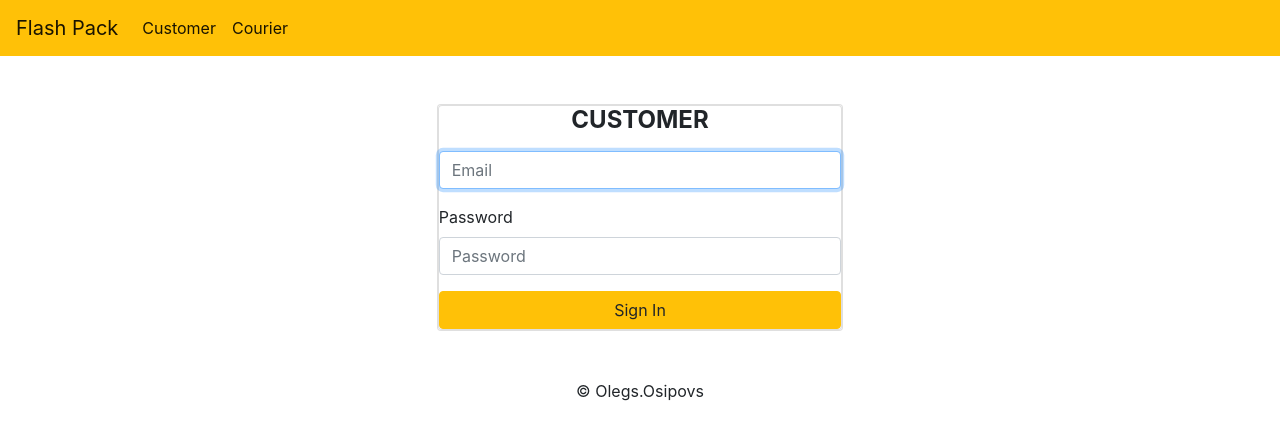
After one commit to OOsipovs/flashpack, a Django app: page /sign-in/ in a window 1280 px wide. The commit adds this page. Shown: the top 440 px of the page. Run offline with Django 3.2, Linux system fonts and the light colour scheme; some libraries are stand-ins or nearby versions.

Commit message:
Sign-In functionality added

```diff
--- a/core/templates/base.html
+++ b/core/templates/base.html
@@ -5,17 +5,12 @@
     <meta http-equiv="X-UA-Compatible" content="IE=edge" />
     <meta name="viewport" content="width=device-width, initial-scale=1.0" />
     <title>Home</title>
-    {% load bootstrap4 %}
-    {% bootstrap_css %}
-    {% bootstrap_javascript jquery='full' %}
-
-    {% block head %}
-
-    {% endblock %}
+    {% load bootstrap4 %} {% bootstrap_css %} {% bootstrap_javascript jquery='full' %} {% block head %} {% endblock %}
   </head>
   <body>
-    <nav class="navbar navbar-expand-lg navbar-light bg-warning">
+    <nav class="navbar {% if not request.user.is_authenticated %} navbar-expand-lg {% endif %} navbar-light bg-warning">
       <a class="navbar-brand" href="/">Flash Pack</a>
+      {% if not request.user.is_authenticated %}
       <button
         class="navbar-toggler"
         type="button"
@@ -23,26 +18,29 @@
         data-target="#navbarSupportedContent"
         aria-controls="navbarSupportedContent"
         aria-expanded="false"
-        aria-label="Toggle navigation"
-      >
+        aria-label="Toggle navigation">
         <span class="navbar-toggler-icon"></span>
       </button>
 
       <div class="collapse navbar-collapse" id="navbarSupportedContent">
         <ul class="navbar-nav">
-          <li class="nav-item">
-            <a class="nav-link active" aria-current="page" href="#">Customer</a>
+          <li class="nav-item {% if request.GET.next != '/courier/' %}active{% endif %}">
+            <a class="nav-link active" aria-current="page" href="/sign-in/?next=/customer/">Customer</a>
           </li>
-          <li class="nav-item">
-            <a class="nav-link" href="#">Courier</a>
+          <li class="nav-item {% if request.GET.next == '/courier/' %}active{% endif %}">
+            <a class="nav-link active" aria-current="page" href="/sign-in/?next=/courier/">Courier</a>
           </li>
         </ul>
       </div>
+      {% else %}
+      <form class="form-inline">
+        <span class="mr-4">{{ request.user.get_full_name|title }}</span>
+        <a href="/sign-out" class="btn btn-outline-dark">Sign Out</a>
+      </form>
+      {% endif %}
     </nav>
 
-    {% block content %}
-
-    {% endblock %}
+    {% block content %} {% endblock %}
 
     <footer class="text-center mt-5 mb-5">&copy; Olegs.Osipovs</footer>
   </body>
--- /dev/null
+++ b/core/templates/sign_in.html
@@ -0,0 +1,36 @@
+{% extends 'base.html' %}
+{% load bootstrap4 %}
+
+{% block content %}
+
+<div class="continer-fluid mt-5">
+    <div class="row justify-content-center">
+        <div class="col-lg-4">
+            <div class="card">
+                <div class="card body">
+                    <h4 class="text-center text-uppercase mb-3">
+                        <b>
+                            {% if request.GET.next != '/courier/' %}
+                            Customer
+                            {% else %}
+                            Courier
+                            {% endif %}
+                        </b>
+                    </h4>
+                    <form method="POST">
+                        {% csrf_token %}
+                        {% bootstrap_form_errors form %}
+                        {% bootstrap_label "Email" %}
+                        {% bootstrap_field form.username show_label=False placeholder="Email" %}
+                        {% bootstrap_field form.password %}
+                        <button class="btn btn-warning btn-block">
+                            Sign In
+                        </button>
+                    </form>
+                </div>
+            </div>
+        </div>
+    </div>
+</div>
+
+{% endblock %}
--- a/core/views.py
+++ b/core/views.py
@@ -1,11 +1,14 @@
 from django.shortcuts import render
+from django.contrib.auth.decorators import login_required
 
 # Create your views here.
 def home(request):
     return render(request, 'home.html')
 
+@login_required()
 def customer_page(request):
     return render(request, 'customer.html')
 
+@login_required()
 def courier_page(request):
     return render(request, 'courier.html')
--- a/flashpack/settings.py
+++ b/flashpack/settings.py
@@ -120,3 +120,5 @@ USE_TZ = True
 # https://docs.djangoproject.com/en/3.1/howto/static-files/
 
 STATIC_URL = '/static/'
+LOGIN_URL='/sign_in/'
+LOGIN_REDIRECT_URL='/'
--- a/flashpack/urls.py
+++ b/flashpack/urls.py
@@ -15,11 +15,16 @@ Including another URLconf
 """
 from django.contrib import admin
 from django.urls import path
+from django.contrib.auth import views as auth_views
 from core import views
 
 urlpatterns = [
     path('admin/', admin.site.urls),
     path('', views.home),
+
+    path('sign-in/', auth_views.LoginView.as_view(template_name="sign_in.html")),
+    path('sign-out', auth_views.LogoutView.as_view(next_page="/")),
+
     path('customer/', views.customer_page),
     path('courier/', views.courier_page)
 
```
